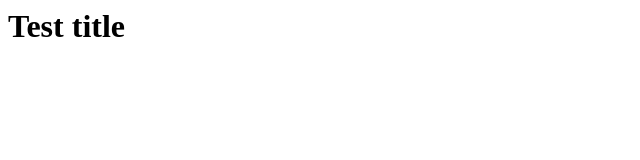
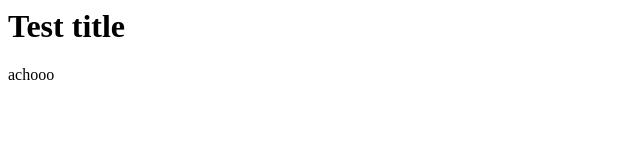
Before and after one commit to colvar06/hosttest001, a plain HTML site: page index.html in a window 1280 px wide. Shown: the full height of the page, 0-640 px from the left. Drawn offline with Linux system fonts and the light colour scheme.

Commit message:
Update index.html

```diff
--- a/index.html
+++ b/index.html
@@ -1,5 +1,6 @@
 <html>
   <body>
     <h1>Test title</h1>
+    <p>achooo</p>
   </body>
 </html>
```
